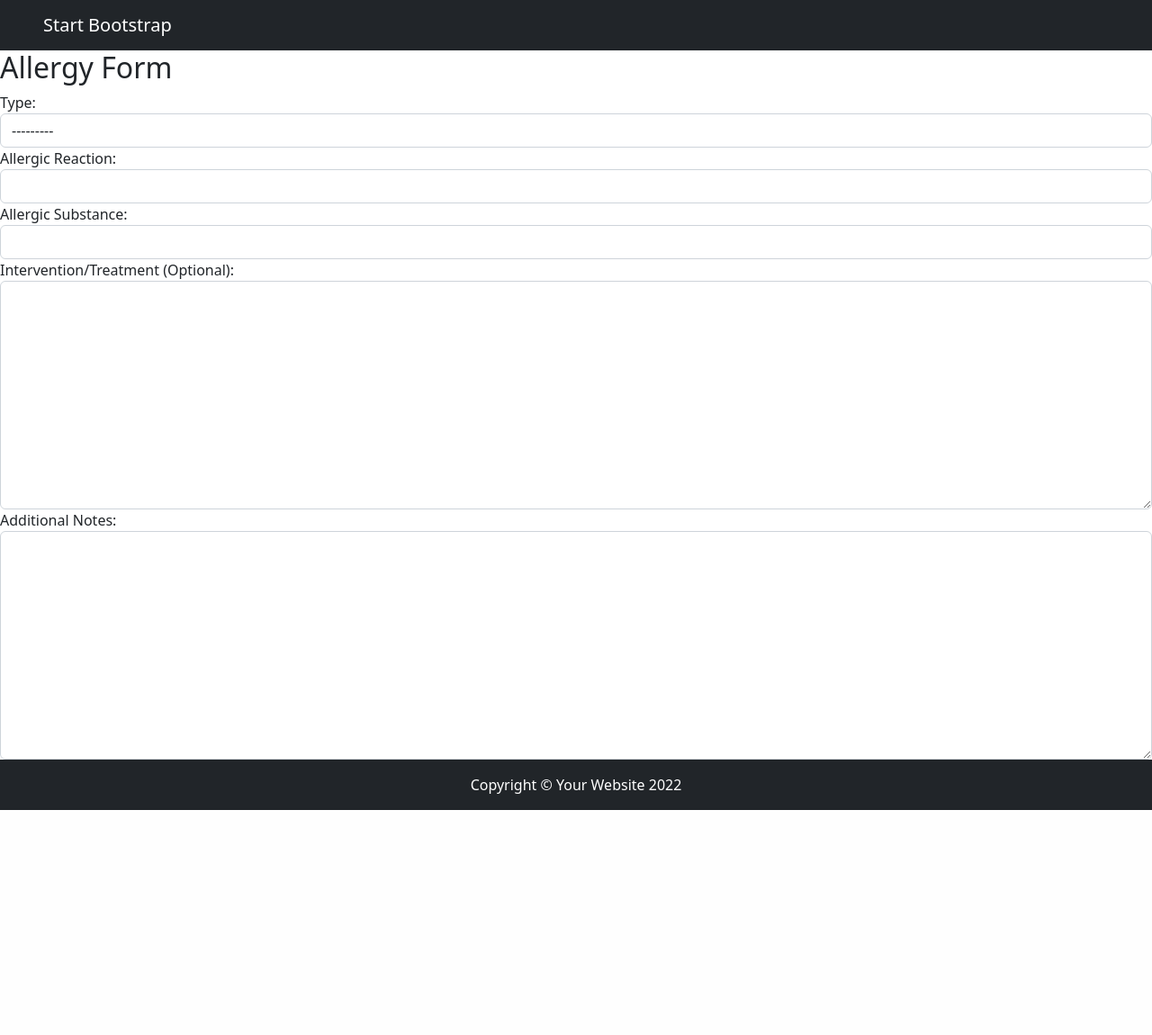
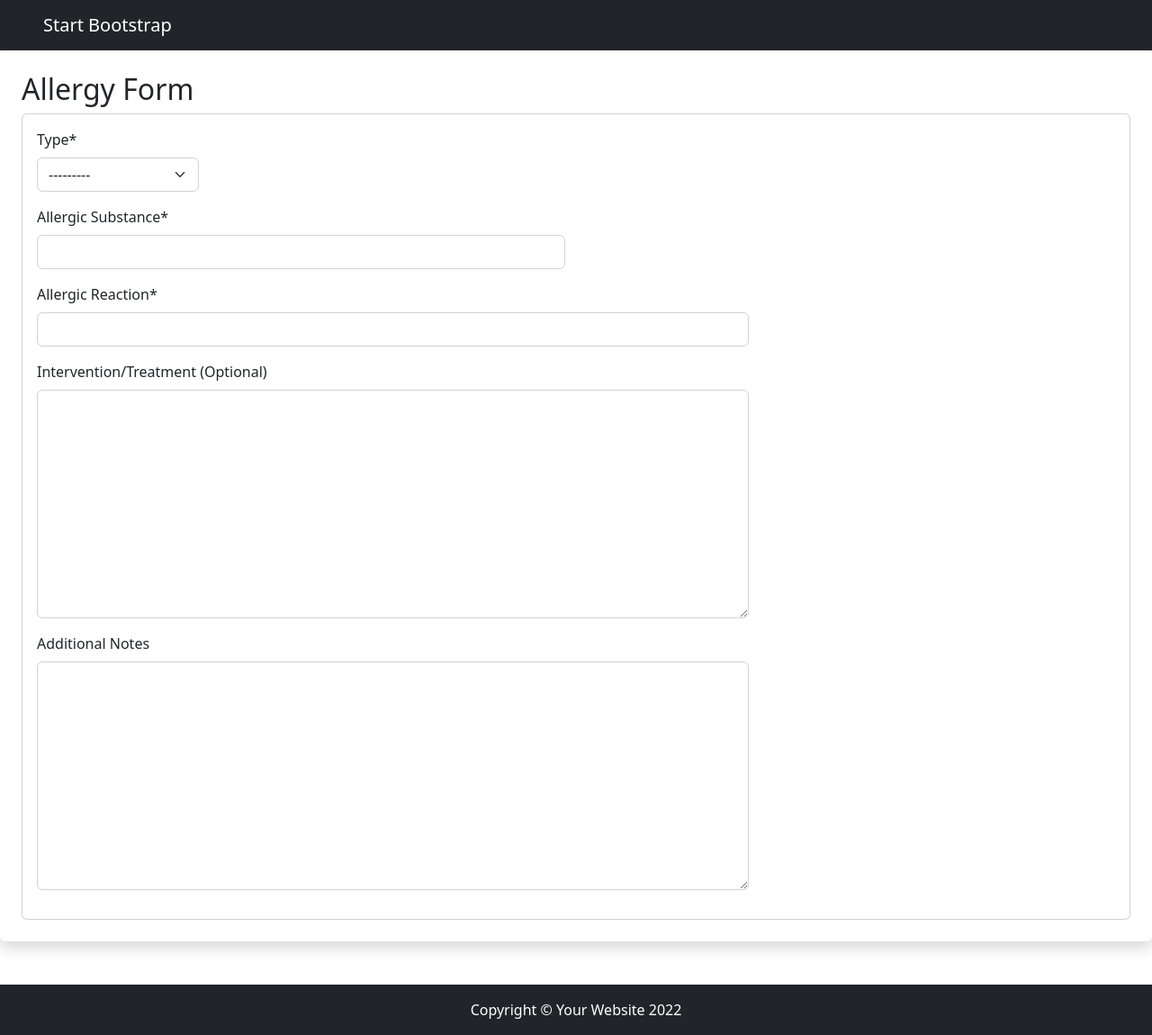
Before and after one commit to Stephen-Nw/nwaukwaPHR, a Django app: page /user_allergy in a window 1280 px wide. Shown: the whole page at 90% size. Before the commit the page ends 900 px from the top, so only its background shows below. Run offline with Django 4.2, Linux system fonts and the light colour scheme; some libraries are stand-ins or nearby versions.

Commit message:
add formatted form

```diff
--- a/health_records/templates/health_records/user_allergy.html
+++ b/health_records/templates/health_records/user_allergy.html
@@ -8,12 +8,40 @@
 
 {% block content %}
 {% include 'navbar.html' %}
-<h2>Allergy Form</h2>
-{{ form }}
 
+{% comment %} {{ form }} {% endcomment %}
 
+<div class="shadow p-4 mb-5 bg-body rounded">
+    <h2>Allergy Form</h2>
 
-
-
+    <form action="" method=POST class="card p-3">
+        {% csrf_token %}
+        <div class="row">
+            <div class="col-2">
+                {{ form.allergy_type|as_crispy_field }}
+            </div>
+        </div>
+        <div class="row">
+            <div class="col-6">
+                {{ form.allergy_name|as_crispy_field }}
+            </div>
+        </div>
+        <div class="row">
+            <div class="col-8">
+                {{ form.allergy_reaction|as_crispy_field }}
+            </div>
+        </div>
+        <div class="row">
+            <div class="col-8">
+                {{ form.allergy_intervention|as_crispy_field }}
+            </div>
+        </div>
+        <div class="row">
+            <div class="col-8">
+                {{ form.allergy_notes|as_crispy_field }}
+            </div>
+        </div>
+    </form>
+</div>
 
 {% endblock content %}
```
